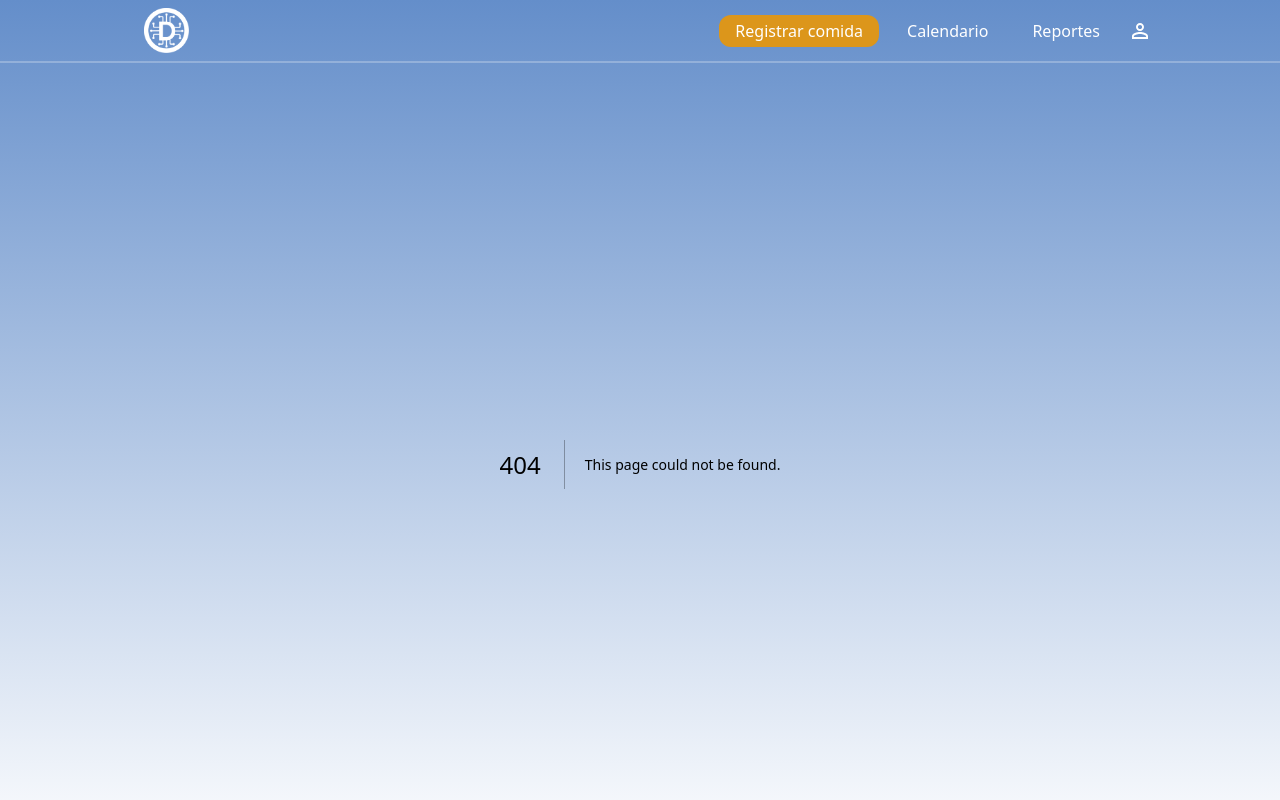
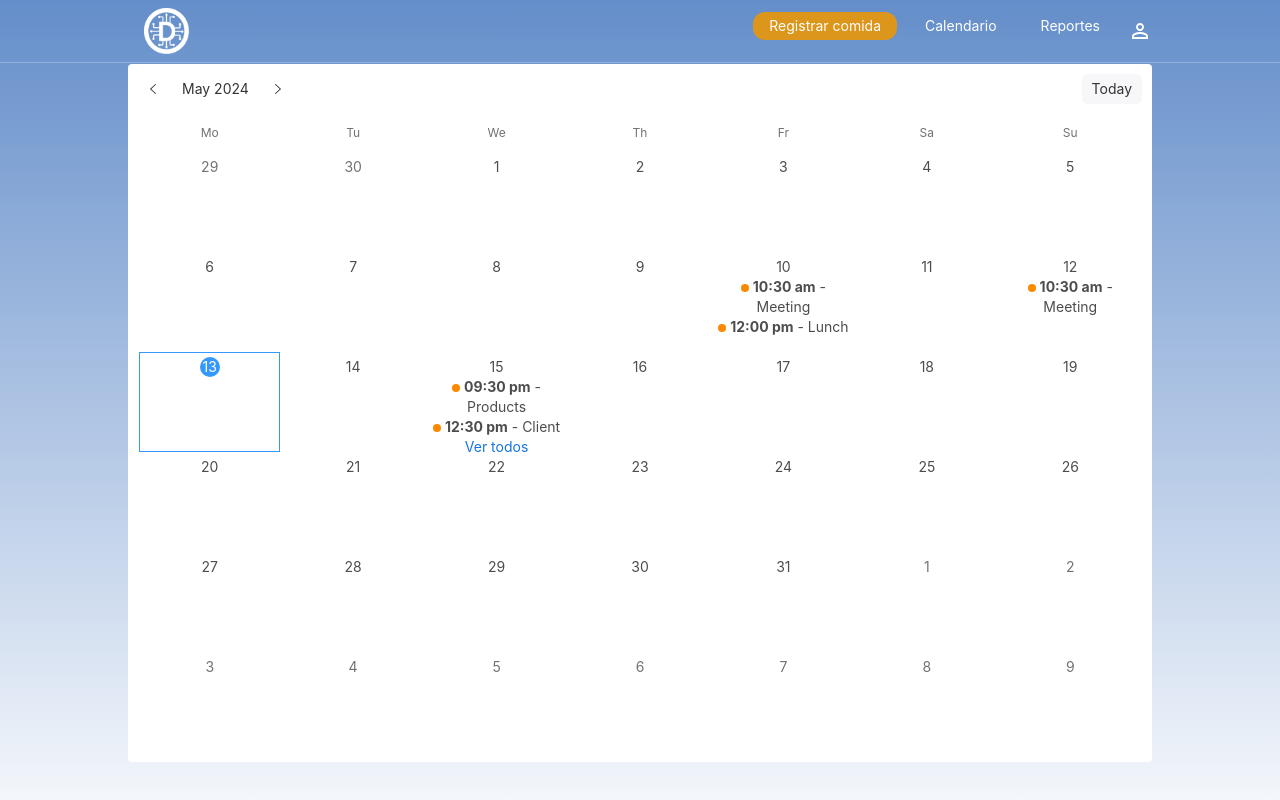
Before and after one commit to NuriaROrquin/diabetia, a Next.js app in the folder frontend/: page /calendar in a window 1280 px wide. Before the commit this address had no page. Shown: the top 800 px of the page. Built offline with nearby package versions, Linux system fonts and the light colour scheme.

Commit message:
DIAB-43 add calendar

```diff
--- /dev/null
+++ b/frontend/components/calendar/index.js
@@ -0,0 +1,83 @@
+import {Badge, Popover, Whisper} from 'rsuite';
+
+import Calendar from 'rsuite/Calendar';
+import 'rsuite/Calendar/styles/index.css';
+import "rsuite/dist/rsuite.min.css";
+
+
+function getTodoList(date) {
+    const todoLists = {
+        10: [
+            { time: '10:30 am', title: 'Meeting' },
+            { time: '12:00 pm', title: 'Lunch' }
+        ],
+        12: [
+            { time: '10:30 am', title: 'Meeting' }
+        ],
+        15: [
+            { time: '09:30 pm', title: 'Products ' },
+            { time: '12:30 pm', title: 'Client ' },
+            { time: '02:00 pm', title: 'Product ' },
+            { time: '05:00 pm', title: 'Product ' },
+            { time: '06:30 pm', title: 'Reporting' },
+            { time: '10:00 pm', title: 'Going ' }
+        ],
+    };
+
+    const day = date.getDate();
+    return todoLists[day] || [];
+}
+
+export const CustomCalendar = () => {
+
+    function renderCell(date) {
+        const list = getTodoList(date);
+        const displayList = list.filter((item, index) => index < 2);
+
+        if (list.length) {
+            const moreCount = list.length - displayList.length;
+
+            return (
+                <ul className="calendar-todo-list">
+                    {displayList.map((item, index) => (
+                        <li key={index}>
+                            <Badge color='orange' /> <b>{item.time}</b> - {item.title}
+                        </li>
+                    ))}
+                    {moreCount ?
+                        <li>
+                            <Whisper
+                                placement="top"
+                                trigger="click"
+                                speaker={
+                                    <Popover>
+                                        {list.map((item, index) => (
+                                            <p key={index}>
+                                                <b>{item.time}</b> - {item.title}
+                                            </p>
+                                        ))}
+                                    </Popover>
+                                }
+                            >
+                                <a>Ver todos</a>
+                            </Whisper>
+                        </li>
+                    : null}
+                </ul>
+            );
+        }
+
+        return null;
+    }
+
+    return (
+        <div className="container">
+            <Calendar
+                renderCell={(e) => renderCell(e)}
+                className="rounded bg-white block w-full text-gray-primary"
+            />
+        </div>
+    )
+}
+
+export default CustomCalendar
--- a/frontend/package.json
+++ b/frontend/package.json
@@ -22,7 +22,8 @@
     "nookies": "^2.5.2",
     "react": "^18",
     "react-cookie": "^7.1.4",
-    "react-dom": "^18"
+    "react-dom": "^18",
+    "rsuite": "^5.61.0"
   },
   "devDependencies": {
     "autoprefixer": "^10.4.19",
--- /dev/null
+++ b/frontend/pages/calendar/index.js
@@ -0,0 +1,14 @@
+import {Section} from "../../components/section";
+import CustomCalendar from "../../components/calendar";
+
+export const CalendarPage = () => {
+
+
+    return (
+        <Section>
+            <CustomCalendar />
+        </Section>
+    )
+}
+
+export default CalendarPage
```
Also changed, not shown: 1 other file (tests, documents, lock files or other folders).
